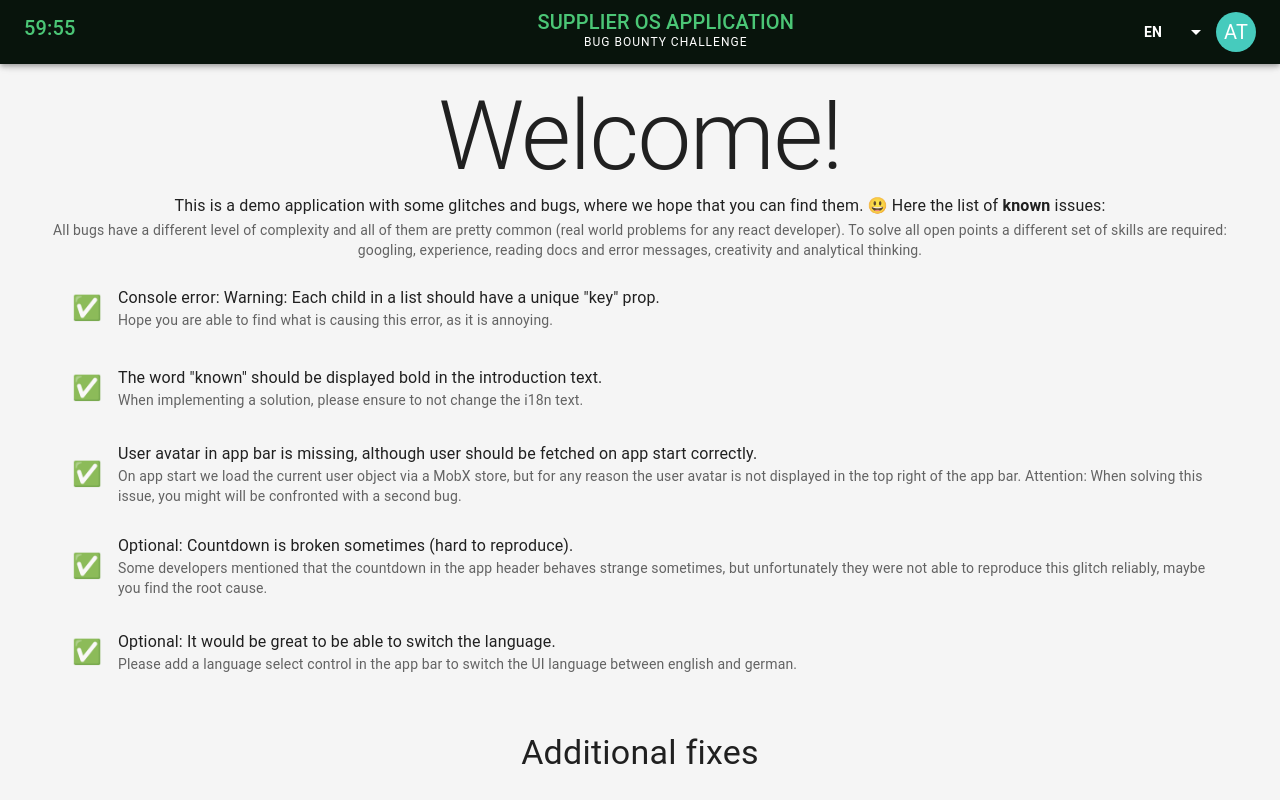
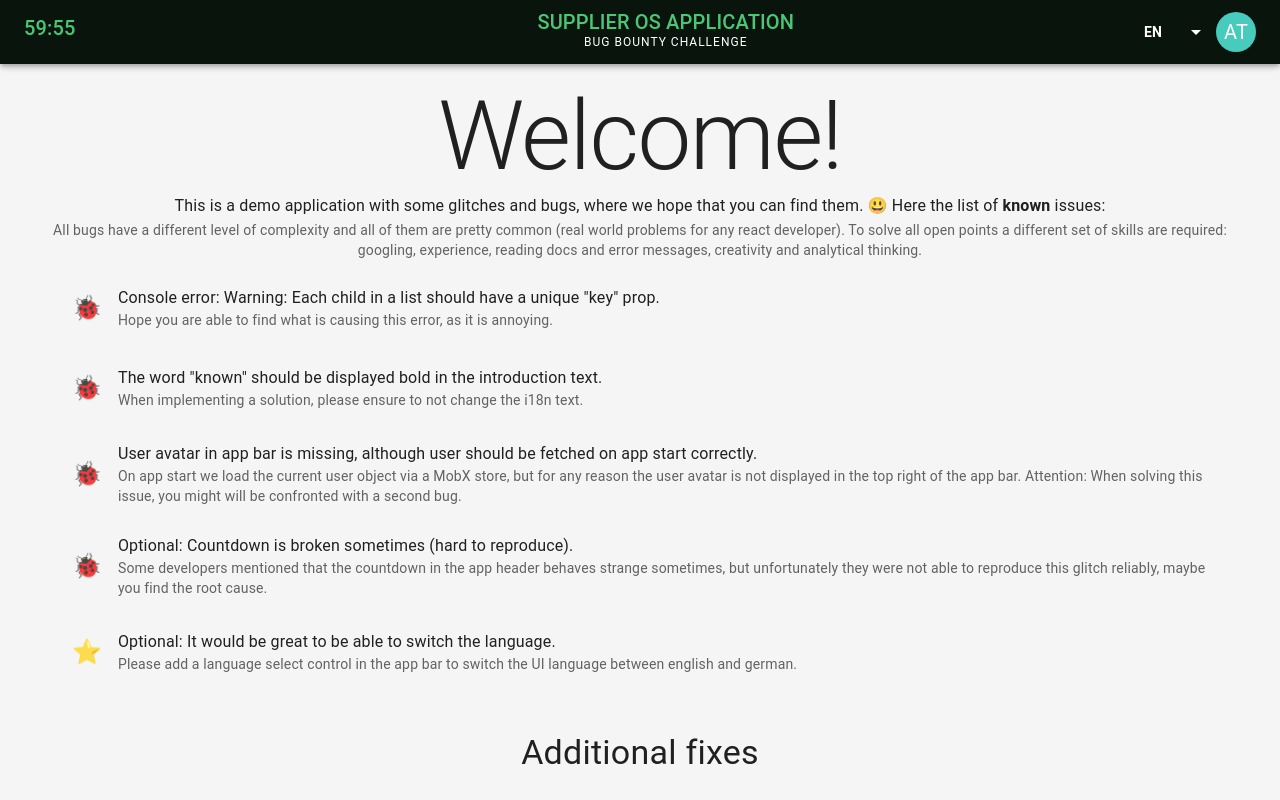
Before and after one commit to hancrafted/react-coding-challenge, a React (Create React App) app: page / in a window 1280 px wide. Built offline with nearby package versions, Linux system fonts and the light colour scheme.

Commit message:
Revert "Merge pull request #11 from hancrafted/fix-npm-audit-vulnerabilities"
This reverts commit 7d7d2e52e0b0156888514a93e95abd8b37bbbbc5, reversing
changes made to c9e62ec2839aad6a1a3e2278dcc91e5a124b27c0.

```diff
--- a/src/api/services/User/index.tsx
+++ b/src/api/services/User/index.tsx
@@ -24,5 +24,3 @@ HOOK DEFINITION
 */
 
 export const useUserStore = () => useContext(UserStoreContext);
-
-export default StoreProvider;
--- a/src/components/AppHeader/index.tsx
+++ b/src/components/AppHeader/index.tsx
@@ -105,7 +105,7 @@ const AppBar = styled(MuiAppBar)<AppBarProps>(({ theme }) => ({
 
 const COUNTDOWN_SECONDS = 60 * 60;
 
-const AppHeader = React.forwardRef<HTMLDivElement, AppHeaderProps>((props, ref) => {
+const AppHeader = React.forwardRef((props: AppHeaderProps, ref) => {
   const { user, pageTitle } = props;
   const { t } = useTranslation("app");
   const theme = useTheme();
--- a/src/pages/Home/index.tsx
+++ b/src/pages/Home/index.tsx
@@ -16,7 +16,7 @@ interface Issue {
 const issues: Issue[] = [
   {
     id: "missing-key-prop",
-    icon: "✅",
+    icon: "🐞",
     title:
       'Console error: Warning: Each child in a list should have a unique "key" prop.',
     description:
@@ -24,7 +24,7 @@ const issues: Issue[] = [
   },
   {
     id: "bold-known",
-    icon: "✅",
+    icon: "🐞",
     title:
       'The word "known" should be displayed bold in the introduction text.',
     description:
@@ -32,7 +32,7 @@ const issues: Issue[] = [
   },
   {
     id: "missing-user-avatar",
-    icon: "✅",
+    icon: "🐞",
     title:
       "User avatar in app bar is missing, although user should be fetched on app start correctly.",
     description:
@@ -40,14 +40,14 @@ const issues: Issue[] = [
   },
   {
     id: "broken-countdown",
-    icon: "✅",
+    icon: "🐞",
     title: "Optional: Countdown is broken sometimes (hard to reproduce).",
     description:
       "Some developers mentioned that the countdown in the app header behaves strange sometimes, but unfortunately they were not able to reproduce this glitch reliably, maybe you find the root cause."
   },
   {
     id: "language-switcher",
-    icon: "✅",
+    icon: "⭐️",
     title: "Optional: It would be great to be able to switch the language.",
     description:
       "Please add a language select control in the app bar to switch the UI language between english and german."
@@ -139,13 +139,6 @@ const additionalFixes: Issue[] = [
       "Added missing eslintConfig in package.json so CRA's ESLint understands TypeScript.",
     description:
       "Without the 'react-app' / 'react-app/jest' extends, ESLint fell back to a plain-JS parser and reported 'Parsing error: Missing semicolon.' on every `as`, `declare module`, and type predicate. The dev server forwarded the failed compile into the browser console together with a 'process is not defined' error from the HMR client; both are gone now that the app compiles."
-  },
-  {
-    id: "npm-audit-react-scripts-5",
-    icon: "✅",
-    title: "npm audit: upgraded react-scripts 4 → 5 and patched direct deps.",
-    description:
-      "All 7 critical and most high vulnerabilities are gone (0 critical, 11 high remain — all dev-only build tools transitively pulled in by react-scripts 5 itself, with no upstream fix without leaving CRA)."
   }
 ];
 
```
Also changed, not shown: package.json (+5 -12 lines), 1 other file (tests, documents, lock files or other folders).
